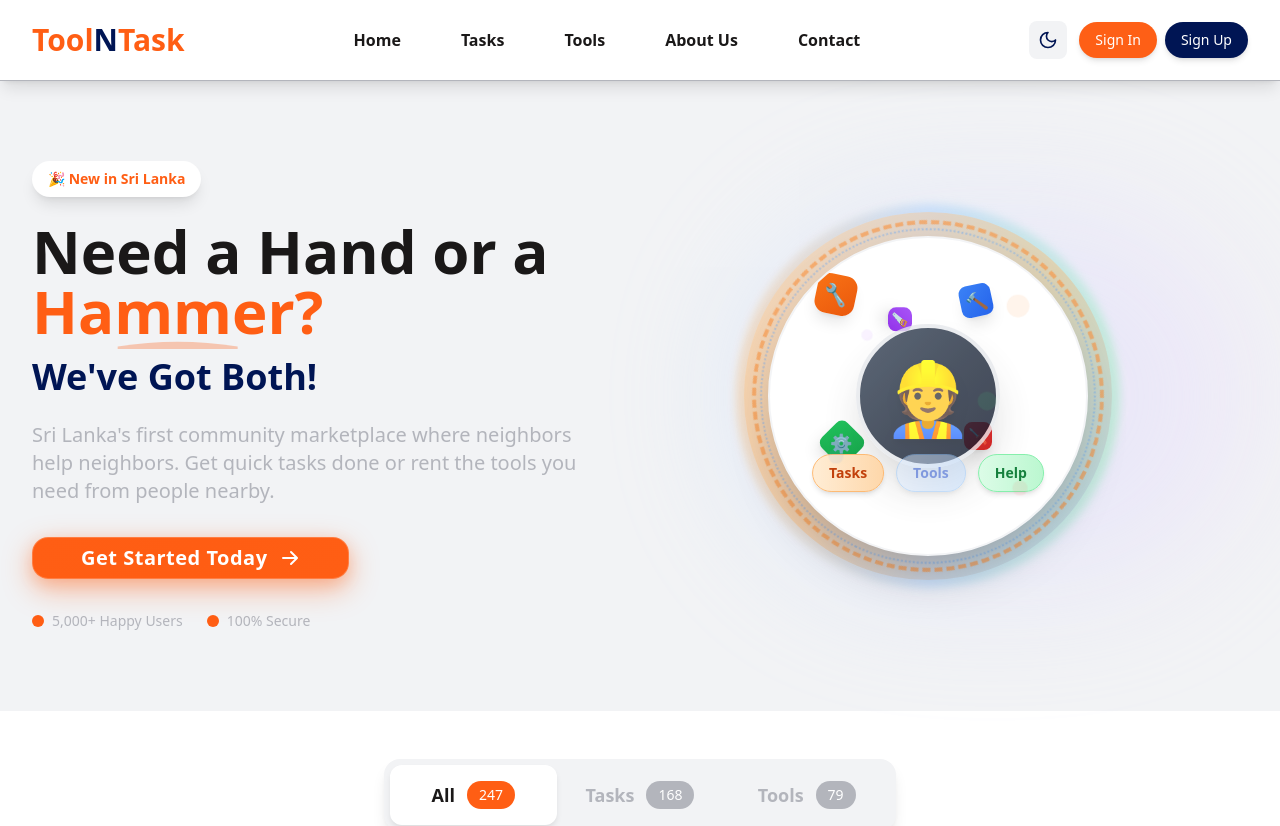
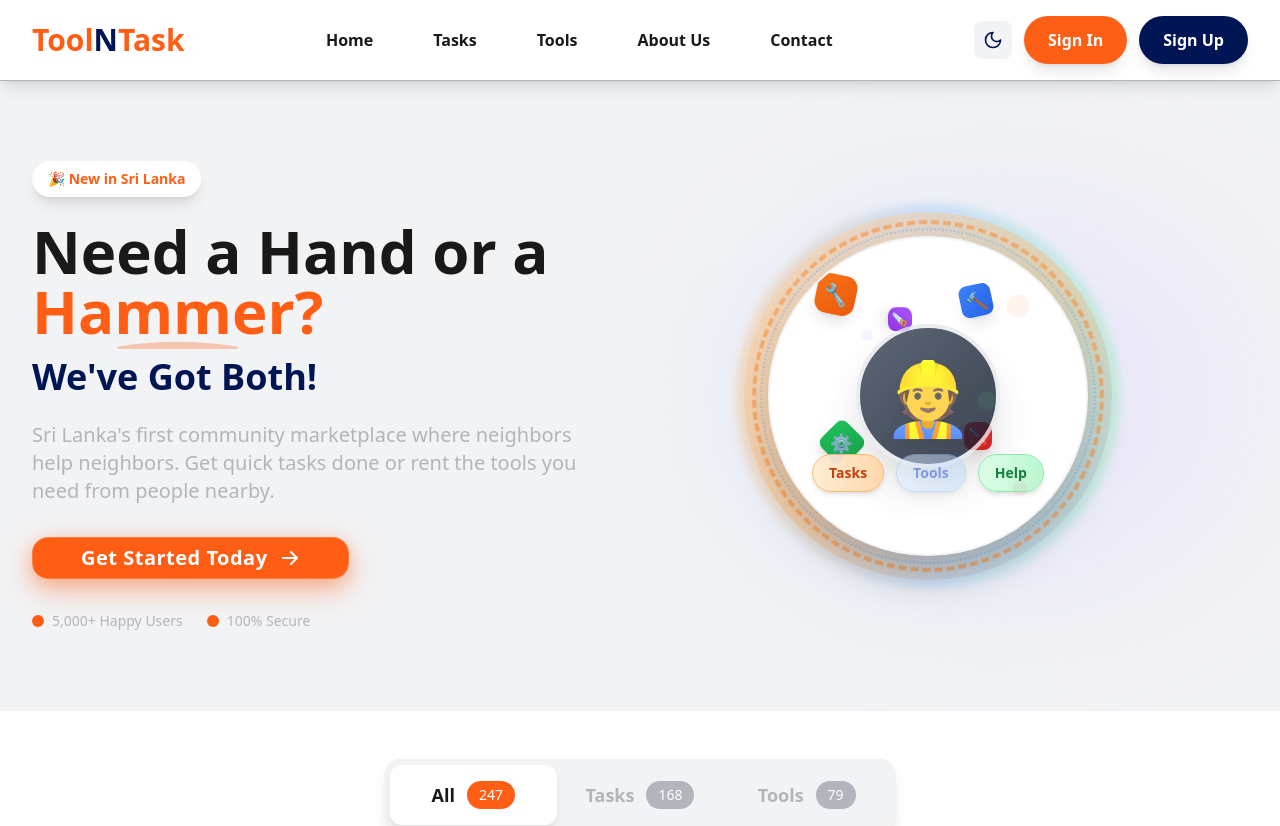
Before and after one commit to SeneshFitzroy/ToolnTask, a Next.js app: page / in a window 1280 px wide. Shown: the top 826 px of the page. Built offline with nearby package versions, Linux system fonts and the light colour scheme.

Commit message:
feat: Enhanced src/components/Navigation.tsx,  - Detailed changes: diff --git a/src/components/Navigation.tsx b/src/c... at 01:58 PM +0530, July 03, 2025

```diff
--- a/src/components/Navigation.tsx
+++ b/src/components/Navigation.tsx
@@ -109,9 +109,9 @@ const Navigation = () => {
             </button>
 
             {/* Auth Buttons - Hidden on small screens */}
-            <div className="hidden sm:flex items-center space-x-2">
+            <div className="hidden sm:flex items-center space-x-3">
               <Link href="/SignIn"
-                className="px-4 py-2 rounded-full text-sm font-medium transition-all duration-300 hover:scale-105 shadow-md text-white border-0"
+                className="px-6 py-3 rounded-full text-base font-semibold transition-all duration-300 hover:scale-105 shadow-lg text-white border-0"
                 style={{ backgroundColor: '#FE5F16' }}
                 onMouseEnter={(e) => e.currentTarget.style.backgroundColor = '#FF5D13'}
                 onMouseLeave={(e) => e.currentTarget.style.backgroundColor = '#FE5F16'}
@@ -119,7 +119,7 @@ const Navigation = () => {
                 Sign In
               </Link>
               <Link href="/SignUp"
-                className="px-4 py-2 rounded-full text-sm font-medium transition-all duration-300 hover:scale-105 shadow-md text-white border-0"
+                className="px-6 py-3 rounded-full text-base font-semibold transition-all duration-300 hover:scale-105 shadow-lg text-white border-0"
                 style={{ backgroundColor: '#001554' }}
                 onMouseEnter={(e) => e.currentTarget.style.backgroundColor = '#011659'}
                 onMouseLeave={(e) => e.currentTarget.style.backgroundColor = '#001554'}
```
